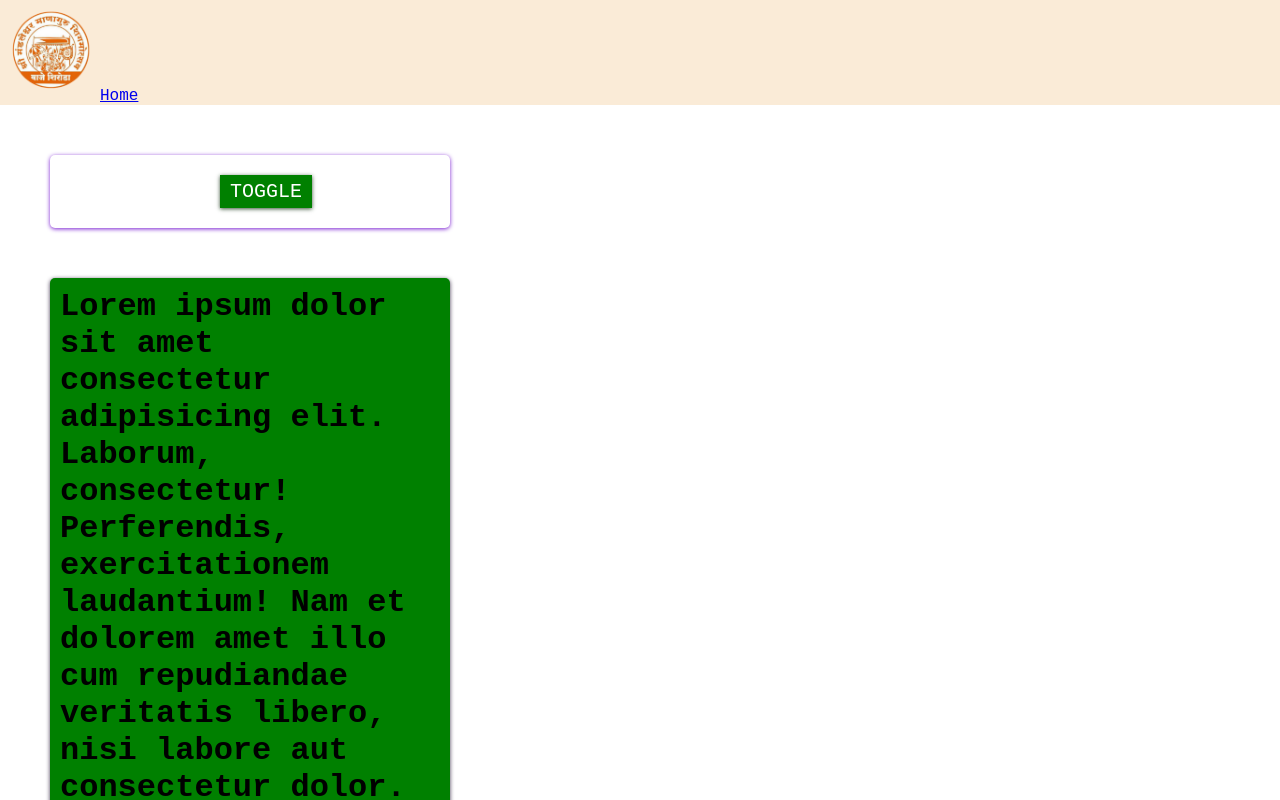
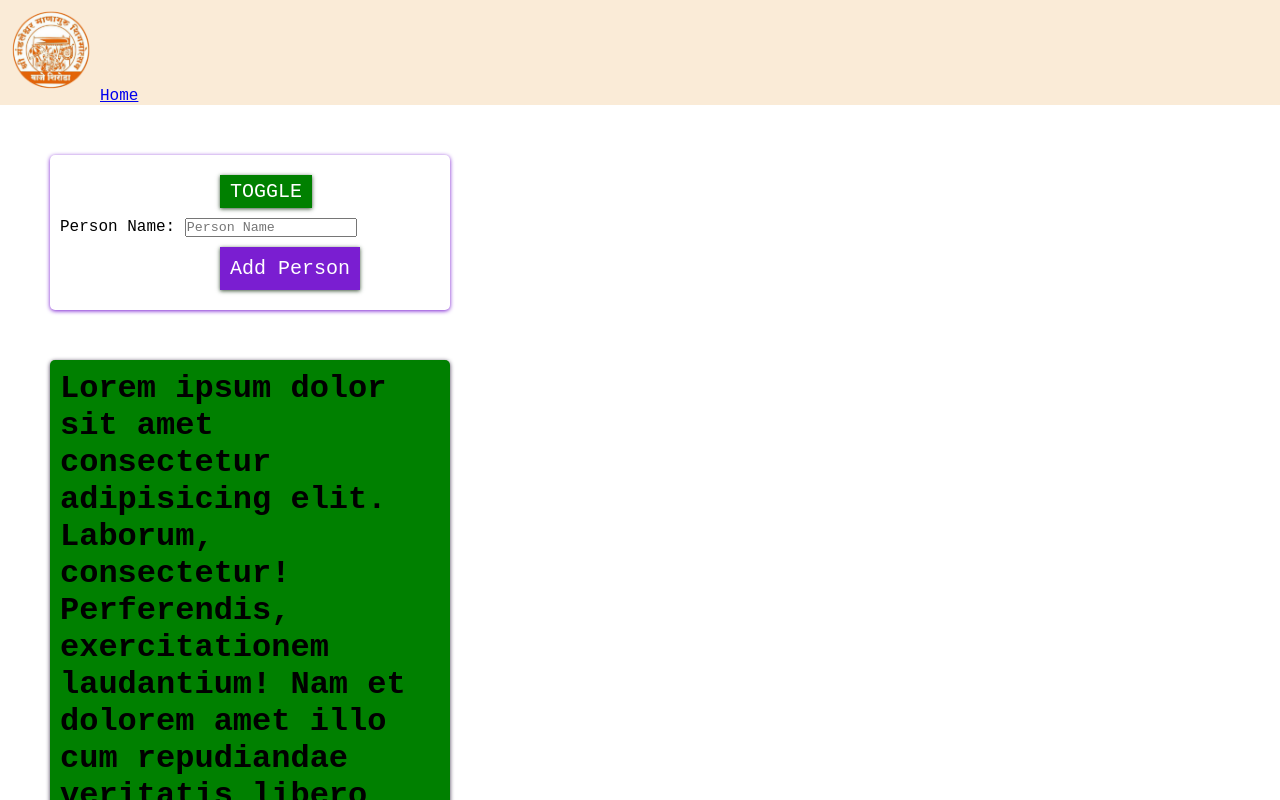
Before and after one commit to Dhanraj-Naik/task_creator, a React (Create React App) app: page / in a window 1280 px wide. Shown: the top 800 px of the page. Built offline with nearby package versions, Linux system fonts and the light colour scheme; a web font is replaced by a local one.

Commit message:
working with forms

```diff
--- /dev/null
+++ b/src/components/AddTaskForm.js
@@ -0,0 +1,16 @@
+
+
+const AddTaskForm = () => {
+    return (
+        <section className="addtask">
+            <form
+            >
+                <label htmlFor="task">Person Name: </label>
+                <input type="text" name="task" id="task" placeholder="Person Name" />
+                <button type="submit">Add Person</button>
+            </form>
+        </section>
+    )
+}
+
+export default AddTaskForm
--- a/src/screens/useState/ArrayState.js
+++ b/src/screens/useState/ArrayState.js
@@ -4,6 +4,7 @@ import MyHeader from '../../components/MyHeader';
 import PersonList from '../../components/PersonList';
 import BoxContainer from '../../components/BoxContainer';
 import { Footer } from '../../components/Footer';
+import AddTaskForm from '../../components/AddTaskForm';
 
 const ArrayState = () => {
     const [tasks, setTask] = useState([{ id: 1, name: 'Dhanraj', married: true }, { id: 2, name: 'Vipul', married: false }, { id: 3, name: 'Yogesh', married: true }]);
@@ -28,6 +29,7 @@ const ArrayState = () => {
             <MyHeader />
             <div className="App">
                 <button style={myStyle} className="toggle" onClick={toggleHnndler}>TOGGLE</button>
+                <AddTaskForm />
                 <PersonList
                     tasks={tasks}
                     show={show}
```
